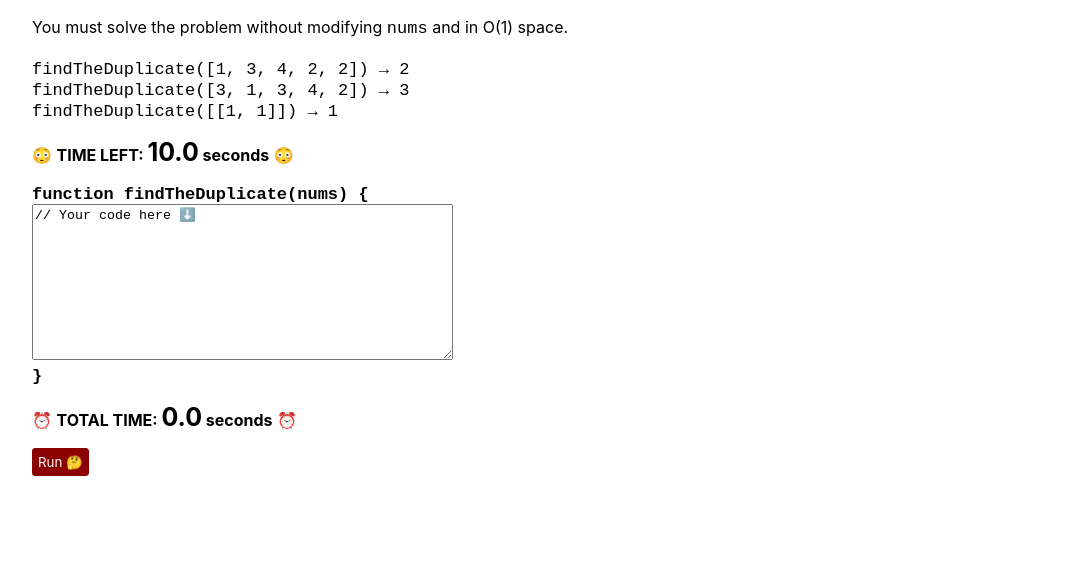
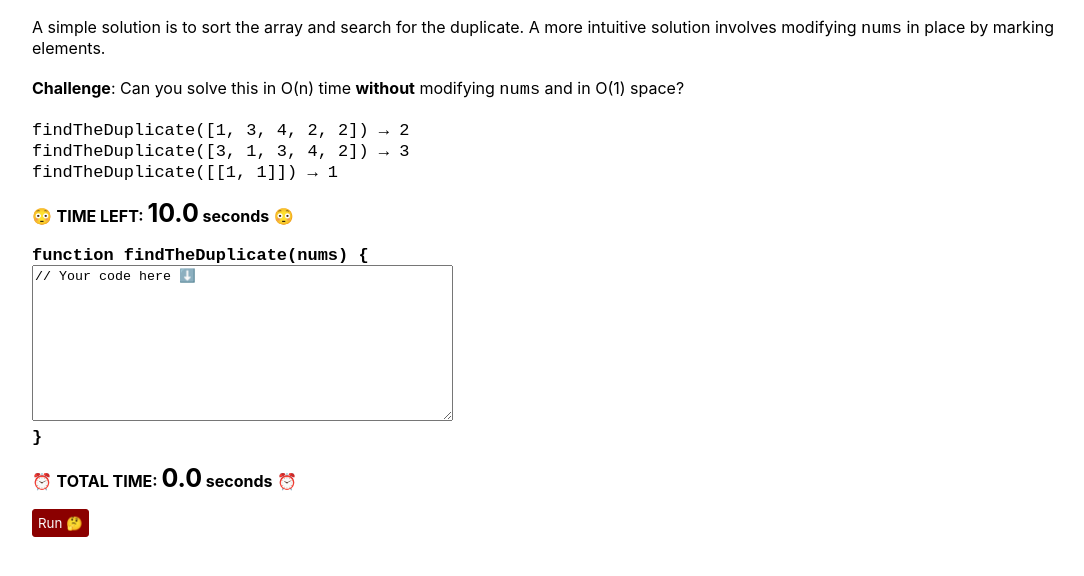
Before and after one commit to yayabosh/leetcode-from-hell, a plain HTML site: page problems/findTheDuplicate/index.html in a window 1280 px wide. Shown: the part 172-748 px from the top of the page, without its empty margins (68-1152 px from the left). Drawn offline with Linux system fonts and the light colour scheme; a web font is replaced by a local one.

Commit message:
Updated findTheDuplicate description

```diff
--- a/problems/findTheDuplicate/index.html
+++ b/problems/findTheDuplicate/index.html
@@ -13,7 +13,9 @@
   <h1 id="red">Find the Duplicate</h1>
 You are given an array of integers <code>nums</code> containing n + 1 integers where each integer is in the range [1, n] (inclusive). There is only one repeated number in <code>nums</code>. Return this number.
 <br><br>
-You must solve the problem without modifying <code>nums</code> and in O(1) space.
+A simple solution is to sort the array and search for the duplicate. A more intuitive solution involves modifying <code>nums</code> in place by marking elements.
+<br><br>
+<b>Challenge</b>: Can you solve this in O(n) time <b>without</b> modifying <code>nums</code> and in O(1) space?
 <br>
 <br>
 <code>findTheDuplicate([1, 3, 4, 2, 2]) → 2</code>
```
